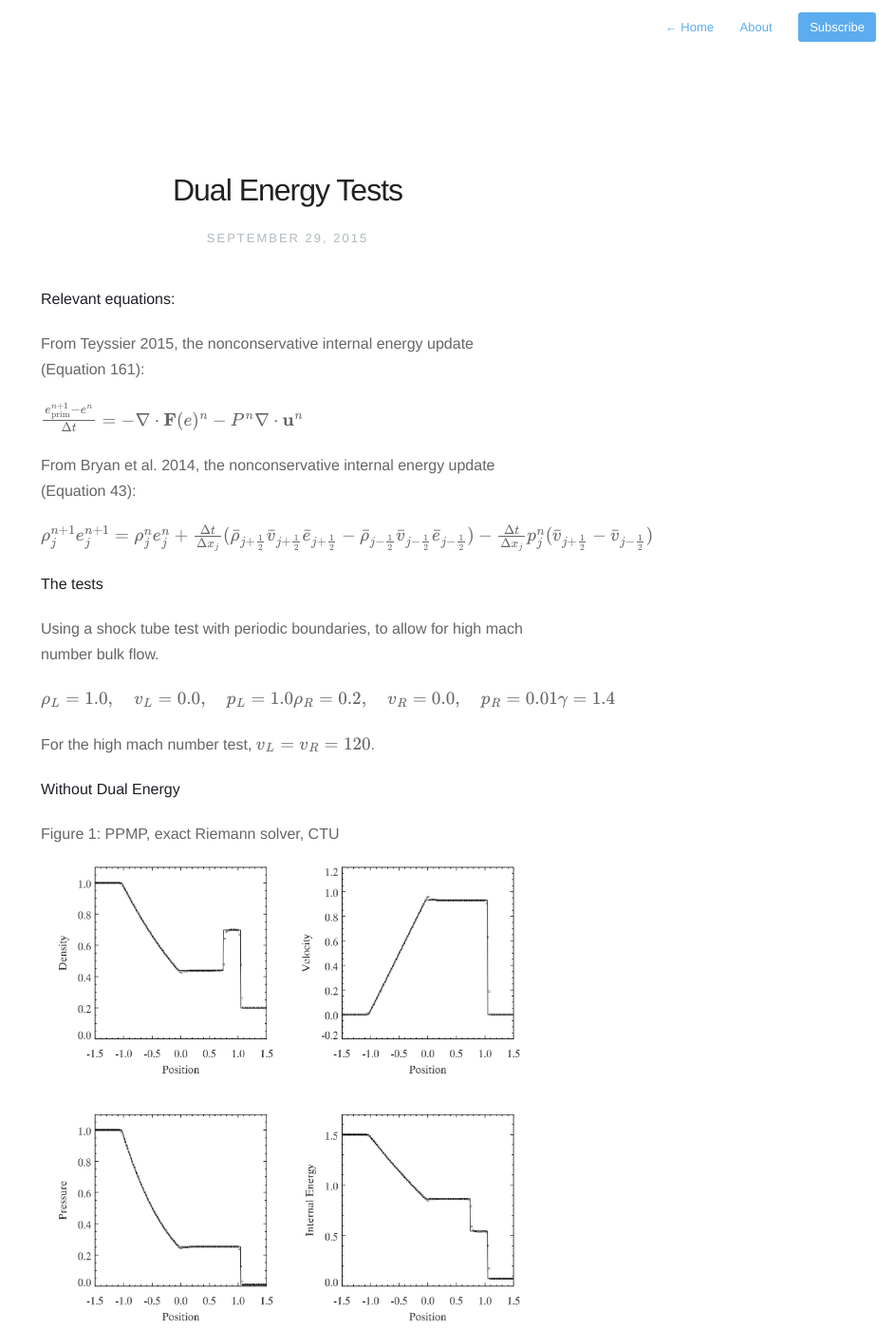
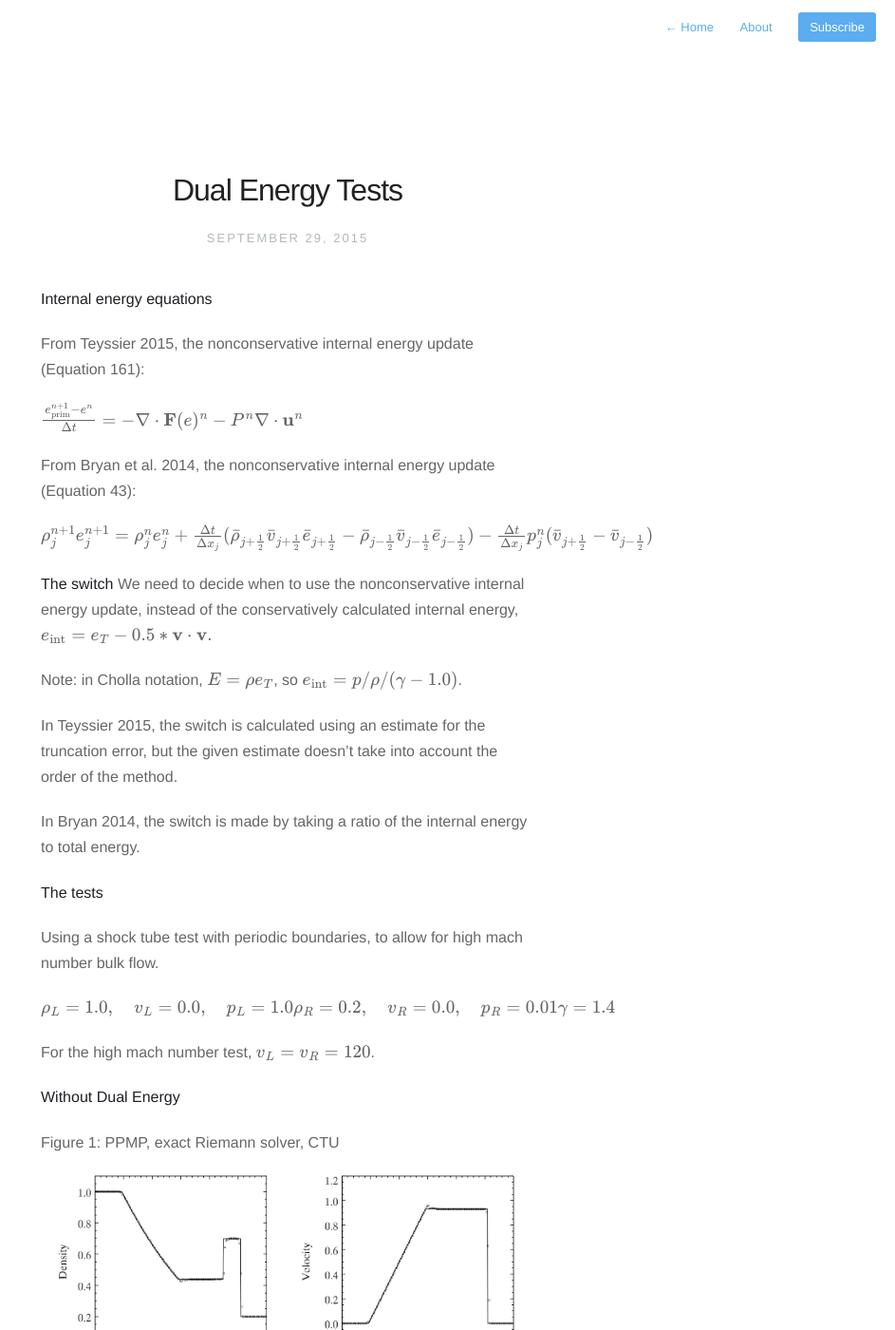
Before and after one commit to evaneschneider/site, a Jekyll site: the page built from _posts/2015-09-29-first-post.markdown, in a window 1280 px wide and 1400 px high. Shown: the whole window at 95% size, without its empty margins (337-1280 px from the left). Built offline with Jekyll 4.4.1, drawn with Linux system fonts in a browser that asks for light colours; nearby versions of some CDN libraries; formulas are drawn with MathJax 3.

Commit message:
Added text

```diff
--- a/_posts/2015-09-29-first-post.markdown
+++ b/_posts/2015-09-29-first-post.markdown
@@ -4,7 +4,7 @@ date:   2015-09-29 12:25:00
 description: Experimenting with different dual energy formulations
 ---
 
-**Relevant equations:**
+**Internal energy equations**
 
 From Teyssier 2015, the nonconservative internal energy update (Equation 161):
 
@@ -21,6 +21,19 @@ $$
 \rho^{n+1}_j e^{n+1}_j = \rho^n_j e^n_j + \frac{\Delta t}{\Delta x_j} (\bar{\rho}_{j + \frac{1}{2}} \bar{v}_{j + \frac{1}{2}} \bar{e}_{j + \frac{1}{2}} - \bar{\rho}_{j - \frac{1}{2}} \bar{v}_{j - \frac{1}{2}} \bar{e}_{j - \frac{1}{2}}) - \frac{\Delta t}{\Delta x_j} p^n_j (\bar{v}_{j + \frac{1}{2}} - \bar{v}_{j - \frac{1}{2}})
 $$
 </span>
+
+
+**The switch**
+We need to decide when to use the nonconservative internal energy update,
+instead of the conservatively calculated internal energy,
+<span> $$e_{\mathrm{int}} = e_T - 0.5*\mathbf{v}\cdot\mathbf{v}. $$</span>
+
+Note: in Cholla notation, $$ E = \rho e_T $$, so $$ e_{\mathrm{int}} = p / \rho / (\gamma - 1.0) $$.
+
+In Teyssier 2015, the switch is calculated using an estimate for the truncation error,
+but the given estimate doesn't take into account the order of the method.
+
+In Bryan 2014, the switch is made by taking a ratio of the internal energy to total energy.
 
 
 **The tests**
```
